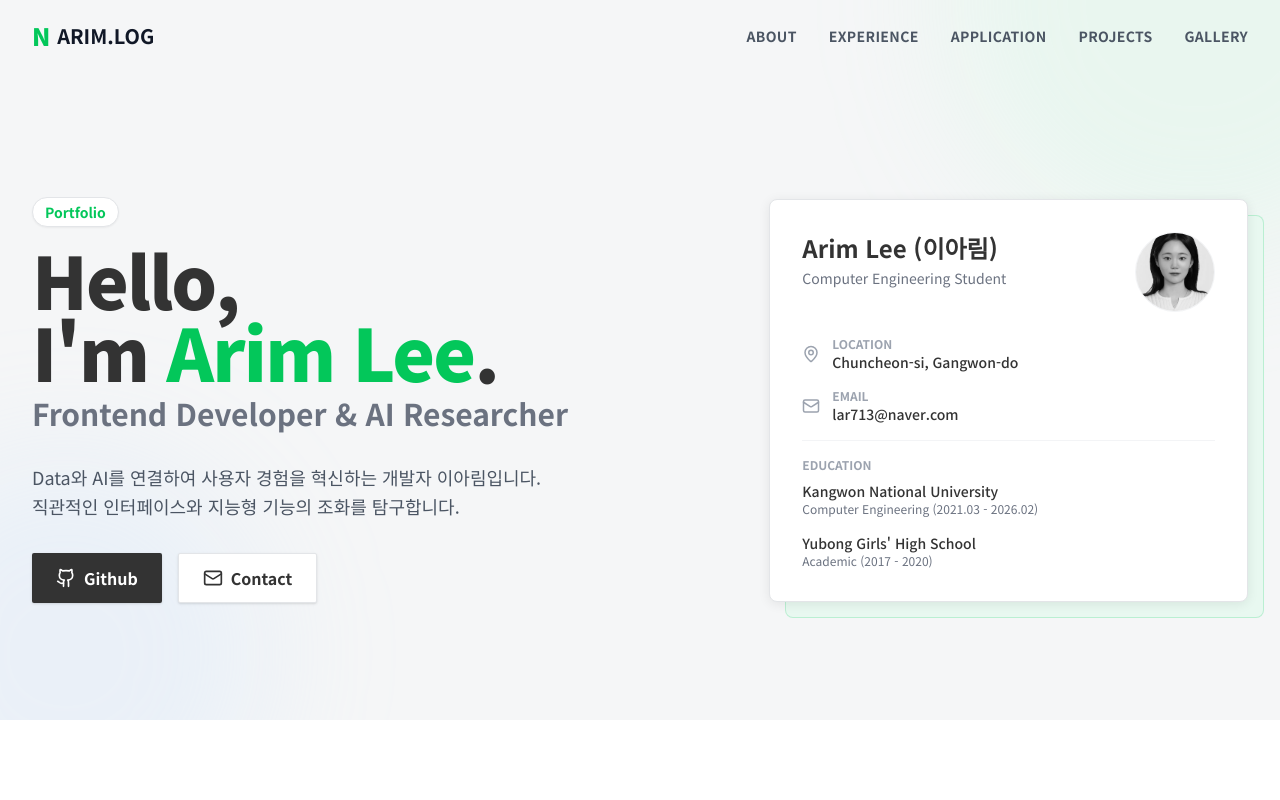
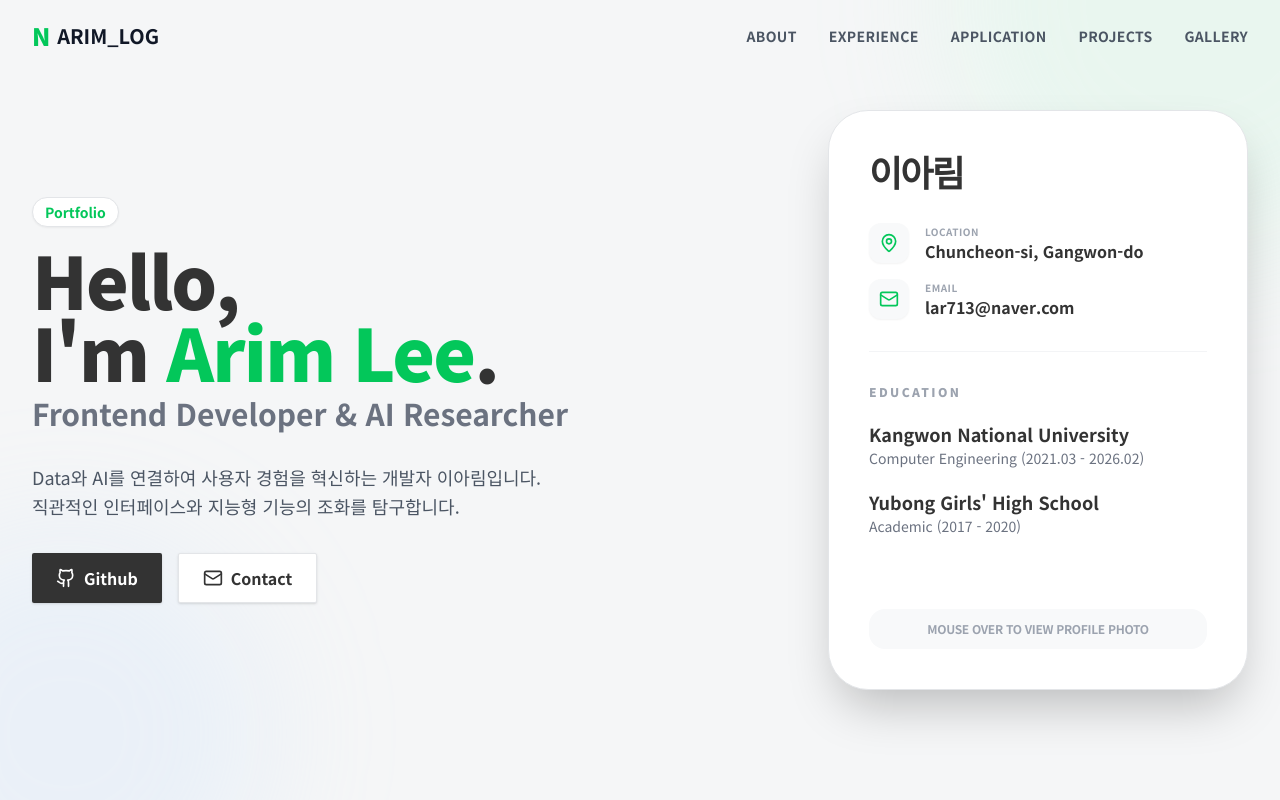
Before and after one commit to arieum/naver-cloud--portfolio, a React (Vite) app: page / in a window 1280 px wide. Shown: the top 800 px of the page. Built offline with nearby package versions, Linux system fonts and the light colour scheme.

Commit message:
[fix] Update tsx

```diff
--- a/components/Footer.tsx
+++ b/components/Footer.tsx
@@ -5,10 +5,10 @@ const Footer: React.FC = () => {
   return (
     <footer className="bg-white border-t border-[#E3E5E8] py-12">
       <div className="max-w-7xl mx-auto px-4 text-center">
-        <h2 className="text-2xl font-black text-[#333] mb-4">ARIM.LOG</h2>
+        <h2 className="text-2xl font-black text-[#333] mb-4">ARIM_LOG</h2>
         <p className="text-gray-500 mb-6">
           Always learning, always growing.<br/>
-          Copyright © {new Date().getFullYear()} {PERSONAL_INFO.name}. All rights reserved.
+          Copyright © {new Date().getFullYear()} ArimLee. All rights reserved.
         </p>
         <div className="flex justify-center gap-6 text-sm font-medium text-gray-400">
           <a href={PERSONAL_INFO.github} target="_blank" rel="noreferrer" className="hover:text-[#03C75A] transition-colors">GitHub</a>
--- a/components/Hero.tsx
+++ b/components/Hero.tsx
@@ -5,19 +5,19 @@ import { Github, Mail, MapPin } from 'lucide-react';
 
 const Hero: React.FC = () => {
   return (
-    <section className="min-h-[90vh] flex flex-col justify-center relative pt-20 overflow-hidden bg-[#F5F6F7]">
+    <section className="min-h-screen flex flex-col justify-center relative pt-20 pb-20 overflow-hidden bg-[#F5F6F7]">
       {/* Abstract Background Shapes */}
-      <div className="absolute top-0 right-0 w-[500px] h-[500px] bg-green-200/20 rounded-full blur-3xl -translate-y-1/2 translate-x-1/3" />
-      <div className="absolute bottom-0 left-0 w-[400px] h-[400px] bg-blue-200/20 rounded-full blur-3xl translate-y-1/3 -translate-x-1/3" />
+      <div className="absolute top-0 right-0 w-[500px] h-[500px] bg-green-200/20 rounded-full blur-3xl -translate-y-1/2 translate-x-1/3 pointer-events-none" />
+      <div className="absolute bottom-0 left-0 w-[400px] h-[400px] bg-blue-200/20 rounded-full blur-3xl translate-y-1/3 -translate-x-1/3 pointer-events-none" />
 
       <div className="max-w-7xl mx-auto px-4 md:px-8 w-full z-10 grid md:grid-cols-12 gap-12 items-center">
 
         {/* Text Content */}
-        <div className="md:col-span-7 space-y-8">
+        <div className="md:col-span-6 space-y-8">
           <motion.div
             initial={{ opacity: 0, y: 20 }}
             animate={{ opacity: 1, y: 0 }}
-            transition={{ duration: 0.6, delay: 1.5 }}
+            transition={{ duration: 0.6, delay: 0.2 }}
           >
             <span className="inline-block px-3 py-1 bg-white border border-[#E3E5E8] rounded-full text-[#03C75A] text-sm font-bold mb-4 shadow-sm">
               Portfolio
@@ -35,7 +35,7 @@ const Hero: React.FC = () => {
             className="text-gray-600 text-lg leading-relaxed max-w-xl"
             initial={{ opacity: 0 }}
             animate={{ opacity: 1 }}
-            transition={{ delay: 1.8, duration: 0.6 }}
+            transition={{ delay: 0.4, duration: 0.6 }}
           >
             Data와 AI를 연결하여 사용자 경험을 혁신하는 개발자 이아림입니다.<br/>
             직관적인 인터페이스와 지능형 기능의 조화를 탐구합니다.
@@ -45,7 +45,7 @@ const Hero: React.FC = () => {
             className="flex flex-wrap gap-4"
             initial={{ opacity: 0, y: 10 }}
             animate={{ opacity: 1, y: 0 }}
-            transition={{ delay: 2, duration: 0.5 }}
+            transition={{ delay: 0.6, duration: 0.5 }}
           >
             <a href={PERSONAL_INFO.github} target="_blank" rel="noopener noreferrer" className="flex items-center gap-2 px-6 py-3 bg-[#333] text-white font-bold rounded-sm shadow hover:bg-black transition-all transform hover:-translate-y-1">
               <Github size={20} /> Github
@@ -56,53 +56,82 @@ const Hero: React.FC = () => {
           </motion.div>
         </div>
 
-        {/* Profile Card styled like Naver Search Result */}
+        {/* Big Flip Profile Card */}
+        <div className="md:col-span-6 flex justify-center lg:justify-end items-center perspective-2000">
           <motion.div
-          className="md:col-span-5 relative"
-          initial={{ opacity: 0, scale: 0.95 }}
-          animate={{ opacity: 1, scale: 1 }}
-          transition={{ delay: 1.7, duration: 0.6 }}
+            className="relative w-[380px] h-[520px] md:w-[420px] md:h-[580px] cursor-pointer preserve-3d"
+            whileHover={{ rotateY: 180 }}
+            transition={{ duration: 0.8, type: "spring", stiffness: 200, damping: 20 }}
           >
-          <div className="bg-white p-6 md:p-8 rounded-lg shadow-[0_2px_12px_rgba(0,0,0,0.08)] border border-[#E3E5E8]">
-            <div className="flex items-start justify-between mb-6">
+            {/* Front: Information */}
+            <div className="absolute inset-0 backface-hidden bg-white rounded-[2.5rem] shadow-2xl border border-[#E3E5E8] p-10 flex flex-col justify-between">
+              <div className="space-y-8">
+                <div className="flex justify-between items-start">
                   <div>
-                <h3 className="text-2xl font-bold text-[#333]">{PERSONAL_INFO.name}</h3>
-                <p className="text-gray-500 text-sm mt-1">Computer Engineering Student</p>
-              </div>
-              <div className="w-20 h-20 rounded-full overflow-hidden border border-gray-100 bg-gray-50">
-                <img src={IMG_PROFILE} alt="Profile" className="w-full h-full grayscale object-cover" />
+                    <h3 className="text-4xl font-black text-[#333] tracking-tighter">이아림</h3>
                   </div>
                 </div>
 
                 <div className="space-y-4">
-               <InfoRow icon={<MapPin size={18} />} label="Location" value={PERSONAL_INFO.address} />
-               <InfoRow icon={<Mail size={18} />} label="Email" value={PERSONAL_INFO.email} />
-               <div className="pt-4 border-t border-gray-100">
-                  <p className="text-xs text-gray-400 font-bold mb-2">EDUCATION</p>
-                  <p className="text-sm font-medium text-[#333]">Kangwon National University</p>
-                  <p className="text-xs text-gray-500">Computer Engineering (2021.03 - 2026.02)</p>
-                  <div className="my-4" />
-                  <p className="text-sm font-medium text-[#333]">Yubong Girls' High School</p>
-                  <p className="text-xs text-gray-500">Academic (2017 - 2020)</p>
+                   <InfoRow icon={<MapPin size={20} className="text-[#03C75A]" />} label="Location" value={PERSONAL_INFO.address} />
+                   <InfoRow icon={<Mail size={20} className="text-[#03C75A]" />} label="Email" value={PERSONAL_INFO.email} />
+                </div>
+
+                <div className="pt-8 border-t border-gray-100">
+                  <p className="text-xs text-gray-400 font-black mb-5 tracking-[0.2em] uppercase">Education</p>
+                  <div className="space-y-5">
+                    <div>
+                      <p className="text-lg font-bold text-[#333]">Kangwon National University</p>
+                      <p className="text-sm text-gray-500">Computer Engineering (2021.03 - 2026.02)</p>
+                    </div>
+                    <div>
+                      <p className="text-lg font-bold text-[#333]">Yubong Girls' High School</p>
+                      <p className="text-sm text-gray-500">Academic (2017 - 2020)</p>
+                    </div>
                   </div>
                 </div>
               </div>
 
-          {/* Decorative Elements */}
-          <div className="absolute -z-10 top-4 -right-4 w-full h-full bg-[#E8F8F0] rounded-lg border border-[#03C75A]/20" />
+              <div className="text-center py-3 bg-[#F8F9FA] rounded-2xl text-xs font-bold text-gray-400 tracking-tight">
+                MOUSE OVER TO VIEW PROFILE PHOTO
+              </div>
+            </div>
+
+            {/* Back: Profile Image */}
+            <div className="absolute inset-0 backface-hidden bg-white rounded-[2.5rem] shadow-2xl border border-[#E3E5E8] overflow-hidden rotate-y-180">
+              <img
+                src={IMG_PROFILE}
+                alt="Profile"
+                className="w-full h-full object-cover grayscale hover:grayscale-0 transition-all duration-700 scale-105"
+              />
+              <div className="absolute inset-0 bg-gradient-to-t from-black/80 via-transparent to-transparent pointer-events-none" />
+              <div className="absolute bottom-8 left-8 text-white">
+                <p className="text-xs font-mono opacity-60 mb-1 tracking-widest">IDENTITY_v1.0</p>
+                <h4 className="text-3xl font-black tracking-tight">ARIM LEE</h4>
+                <p className="text-[#03C75A] font-bold">2026_NaverCloud</p>
+              </div>
+            </div>
           </motion.div>
+        </div>
 
       </div>
+
+      <style>{`
+        .perspective-2000 { perspective: 2000px; }
+        .preserve-3d { transform-style: preserve-3d; }
+        .backface-hidden { backface-visibility: hidden; }
+        .rotate-y-180 { transform: rotateY(180deg); }
+      `}</style>
     </section>
   );
 };
 
 const InfoRow = ({ icon, label, value }: { icon: React.ReactNode, label: string, value: string }) => (
-  <div className="flex items-center gap-3">
-    <div className="text-gray-400">{icon}</div>
-    <div>
-      <p className="text-xs text-gray-400 font-bold uppercase">{label}</p>
-      <p className="text-sm text-[#333] font-medium">{value}</p>
+  <div className="flex items-center gap-4">
+    <div className="p-2.5 bg-[#F8F9FA] rounded-xl shadow-sm">{icon}</div>
+    <div className="min-w-0">
+      <p className="text-[10px] text-gray-400 font-bold uppercase tracking-wider">{label}</p>
+      <p className="text-base text-[#333] font-semibold truncate">{value}</p>
     </div>
   </div>
 );
--- a/components/IntroGate.tsx
+++ b/components/IntroGate.tsx
@@ -5,7 +5,6 @@ const IntroGate: React.FC = () => {
   const [count, setCount] = useState(0);
 
   useEffect(() => {
-    // Counter animation 0 -> 100
     const interval = setInterval(() => {
       setCount((prev) => {
         if (prev >= 100) {
@@ -15,42 +14,42 @@ const IntroGate: React.FC = () => {
         return prev + Math.floor(Math.random() * 5) + 1;
       });
     }, 30);
-
     return () => clearInterval(interval);
   }, []);
 
   return (
-    <div className="fixed inset-0 z-[100] flex pointer-events-none">
-      {/* Left Panel */}
+    <div className="fixed inset-0 z-[100] flex pointer-events-none font-sans">
+      {/* Left Panel: Arim */}
       <motion.div
         className="relative w-1/2 h-full bg-[#03C75A] flex flex-col items-end justify-center overflow-hidden border-r border-green-400/30"
         initial={{ x: 0 }}
         animate={{ x: '-100%' }}
         transition={{ delay: 2.2, duration: 1, ease: [0.22, 1, 0.36, 1] }}
       >
-        {/* Tech Grid Background */}
         <div className="absolute inset-0 opacity-10"
              style={{ backgroundImage: 'linear-gradient(white 1px, transparent 1px), linear-gradient(90deg, white 1px, transparent 1px)', backgroundSize: '40px 40px' }}
         />
 
-        {/* Moving Scanline */}
-        <motion.div
-            className="absolute top-0 right-0 w-[2px] h-full bg-white/50 blur-[2px]"
-            animate={{ opacity: [0, 1, 0] }}
-            transition={{ duration: 2, repeat: Infinity }}
-        />
-
-        {/* Big Text N */}
-        <motion.div
-          className="mr-4 md:mr-10 text-8xl md:text-[12rem] font-black text-white leading-none relative z-10"
+        {/* Left Content Container */}
+        <div className="mr-4 md:mr-10 text-right z-10">
+          <motion.p
+            className="text-white/80 font-mono text-lg md:text-xl mb-2 tracking-widest"
+            initial={{ opacity: 0 }}
+            animate={{ opacity: 1 }}
+            transition={{ delay: 0.2 }}
+          >
+            2026 Naver
+          </motion.p>
+          <motion.h1
+            className="text-6xl md:text-[12rem] font-black text-white leading-none"
             initial={{ opacity: 0, x: -50 }}
             animate={{ opacity: 1, x: 0 }}
             transition={{ duration: 0.5 }}
           >
-          N
-        </motion.div>
+            ARIM
+          </motion.h1>
+        </div>
 
-        {/* Decorative Data Text */}
         <div className="absolute bottom-10 right-10 text-right text-green-100 font-mono text-xs space-y-1 opacity-70">
            <p>SYSTEM_CHECK: OK</p>
            <p>MEMORY: ALLOCATED</p>
@@ -58,32 +57,41 @@ const IntroGate: React.FC = () => {
         </div>
       </motion.div>
 
-      {/* Right Panel */}
+      {/* Right Panel: Log */}
       <motion.div
         className="relative w-1/2 h-full bg-[#03C75A] flex flex-col items-start justify-center overflow-hidden border-l border-green-400/30"
         initial={{ x: 0 }}
         animate={{ x: '100%' }}
         transition={{ delay: 2.2, duration: 1, ease: [0.22, 1, 0.36, 1] }}
       >
-        {/* Tech Grid Background */}
         <div className="absolute inset-0 opacity-10"
              style={{ backgroundImage: 'linear-gradient(white 1px, transparent 1px), linear-gradient(90deg, white 1px, transparent 1px)', backgroundSize: '40px 40px' }}
         />
 
-        {/* Big Text A */}
-        <motion.div
-          className="ml-4 md:ml-10 text-8xl md:text-[12rem] font-black text-white/40 leading-none relative z-10"
+        {/* Right Content Container */}
+        <div className="ml-4 md:ml-10 z-10">
+          <motion.p
+            className="text-white/60 font-mono text-lg md:text-xl mb-2 tracking-tighter"
+            initial={{ opacity: 0 }}
+            animate={{ opacity: 1 }}
+            transition={{ delay: 0.4 }}
+          >
+            Cloud Internship
+          </motion.p>
+          <motion.h1
+            className="text-6xl md:text-[12rem] font-black text-white/40 leading-none"
             initial={{ opacity: 0, x: 50 }}
             animate={{ opacity: 1, x: 0 }}
             transition={{ duration: 0.5 }}
           >
-          A
-        </motion.div>
+            LOG
+          </motion.h1>
+        </div>
 
         {/* Loader Section */}
         <div className="absolute left-10 bottom-10 font-mono text-white z-20">
             <div className="text-4xl font-bold mb-2">
-                {count < 100 ? count : 100}%
+                {count}%
             </div>
             <div className="h-1 w-32 bg-green-800 rounded-full overflow-hidden">
                 <motion.div
@@ -91,11 +99,10 @@ const IntroGate: React.FC = () => {
                     style={{ width: `${count}%` }}
                 />
             </div>
-            <p className="text-xs mt-2 text-green-100">INITIALIZING PORTFOLIO...</p>
+            <p className="text-xs mt-2 text-green-100 font-mono">INITIALIZING PORTFOLIO...</p>
         </div>
       </motion.div>
 
-      {/* Center Flash Line */}
       <motion.div
         className="absolute left-1/2 top-0 bottom-0 w-[2px] bg-white z-50 -translate-x-1/2"
         initial={{ scaleY: 0 }}
--- a/components/NavBar.tsx
+++ b/components/NavBar.tsx
@@ -47,7 +47,7 @@ const NavBar: React.FC = () => {
               N
             </span>
             <span className={`text-xl font-bold ${isScrolled ? 'text-white' : 'text-gray-900'}`}>
-              ARIM.LOG
+              ARIM_LOG
             </span>
         </div>
 
--- a/constants.tsx
+++ b/constants.tsx
@@ -46,7 +46,9 @@ import reportBinbean from './assets/report_binbean.pdf';
 
 import imgSurfingGangwonPoster from './assets/img_surfing_poster.png'
 
-export const IMG_PROFILE = './assets/img_profile.jpeg';
+import imgProfile from './assets/img_profile.jpeg';
+
+export const IMG_PROFILE = imgProfile;
 
 export const PERSONAL_INFO = {
   name: "Arim Lee (이아림)",
```
Lines whose indentation alone changed are shown as unchanged.
